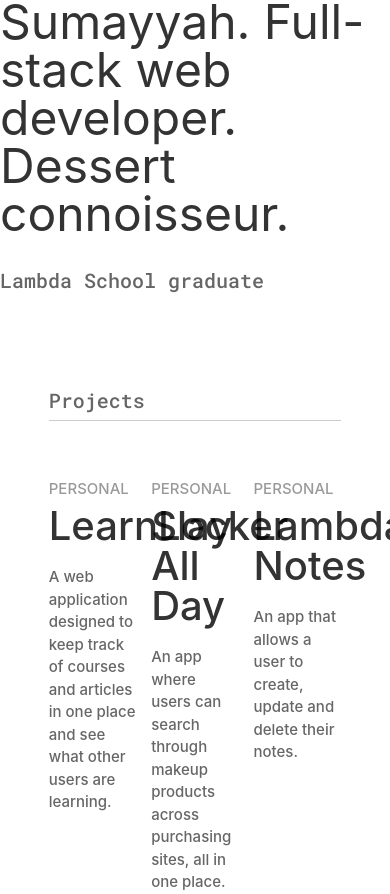
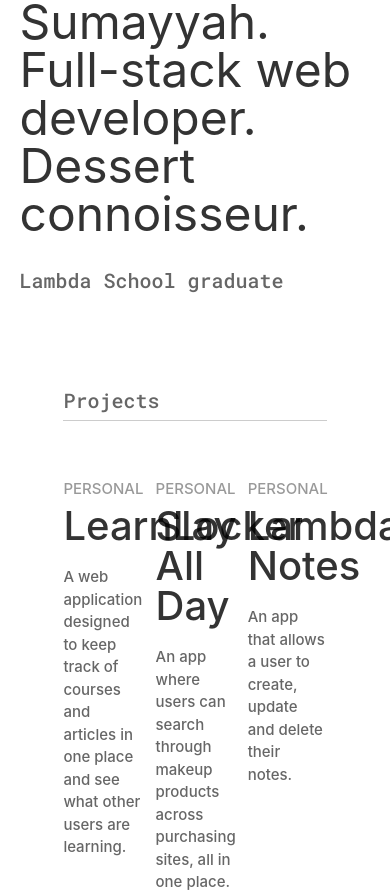
Before and after one commit to sumi419/portfolio, a React (Create React App) app: page / in a window 390 px wide. Built offline with nearby package versions, Linux system fonts and the light colour scheme.

Commit message:
☀️ Add media query to App style

```diff
--- a/src/styles/app.module.css
+++ b/src/styles/app.module.css
@@ -4,4 +4,12 @@
   justify-content: center;
   flex-direction: column;
   height: 100vh;
+  margin: 0 auto;
+  width: 80%;
 }
+
+@media (max-width: 480px) {
+  .container {
+    width: 90%;
+  }
+}
```
